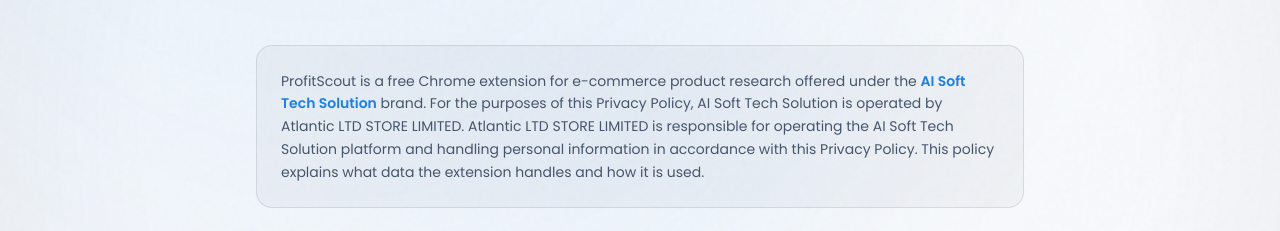
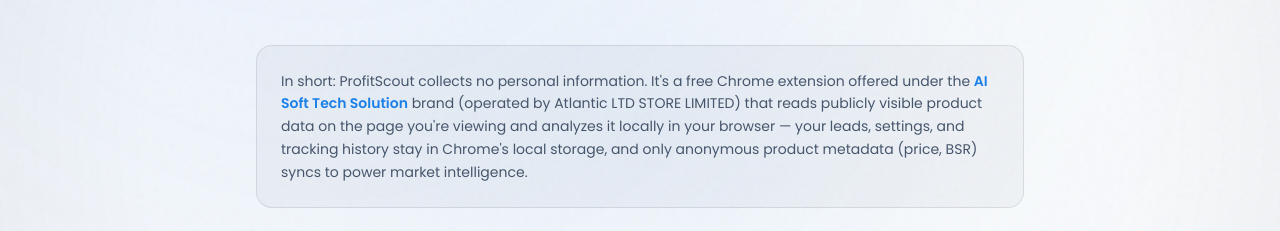
Before and after one commit to imtiazai004/My-Website, a React (Vite) app: page /profitscout-privacy in a window 1280 px wide. Shown: the part 273-504 px from the top of the page. Built offline with nearby package versions, Linux system fonts and the light colour scheme; no server answers; the database is empty.

Commit message:
Add GEO answer block to /profitscout-privacy page
Updated the introduction in the Privacy Policy to clarify data handling and privacy practices.

```diff
--- a/src/components/PrivacyPolicy.tsx
+++ b/src/components/PrivacyPolicy.tsx
@@ -39,15 +39,14 @@
             <p className="text-slate-500 text-sm">ProfitScout Chrome Extension · Last updated: June 14, 2026</p>
           </div>
 
-          {/* Intro */}
-          <div className="bg-slate-900/[0.03] border border-slate-900/10 rounded-2xl p-6 mb-6">
+          {/* Intro / answer block */}
+          <div data-answer-block="true" className="bg-slate-900/[0.03] border border-slate-900/10 rounded-2xl p-6 mb-6">
             <p className="text-slate-600 text-sm leading-relaxed">
-              ProfitScout is a free Chrome extension for e-commerce product research offered under the{' '}
-              <span className="text-brand-accent font-semibold">{BUSINESS.brandName}</span> brand. For the
-              purposes of this Privacy Policy, {BUSINESS.brandName} is operated by {BUSINESS.legalCompanyName}.
-              {' '}{BUSINESS.legalCompanyName} is responsible for operating the {BUSINESS.brandName} platform
-              and handling personal information in accordance with this Privacy Policy. This policy explains
-              what data the extension handles and how it is used.
+              In short: ProfitScout collects no personal information. It's a free Chrome extension offered under
+              the <span className="text-brand-accent font-semibold">{BUSINESS.brandName}</span> brand (operated
+              by {BUSINESS.legalCompanyName}) that reads publicly visible product data on the page you're viewing
+              and analyzes it locally in your browser — your leads, settings, and tracking history stay in Chrome's
+              local storage, and only anonymous product metadata (price, BSR) syncs to power market intelligence.
             </p>
           </div>
 
```
